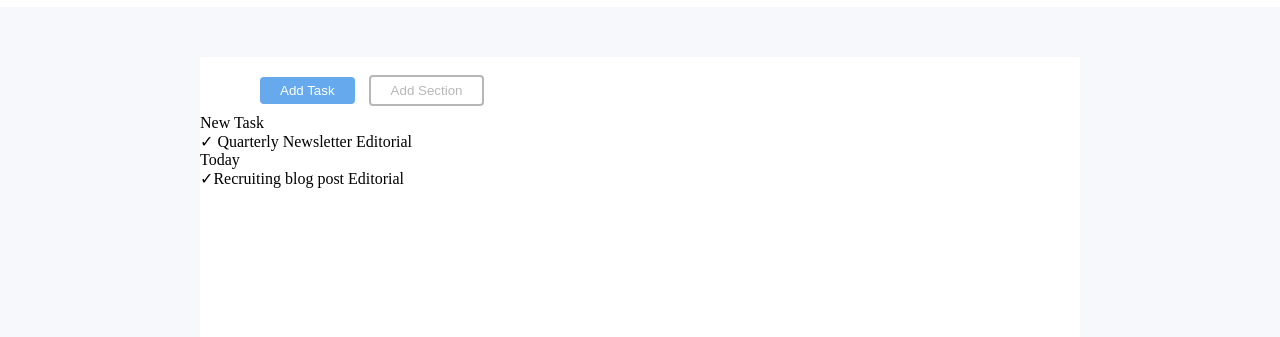
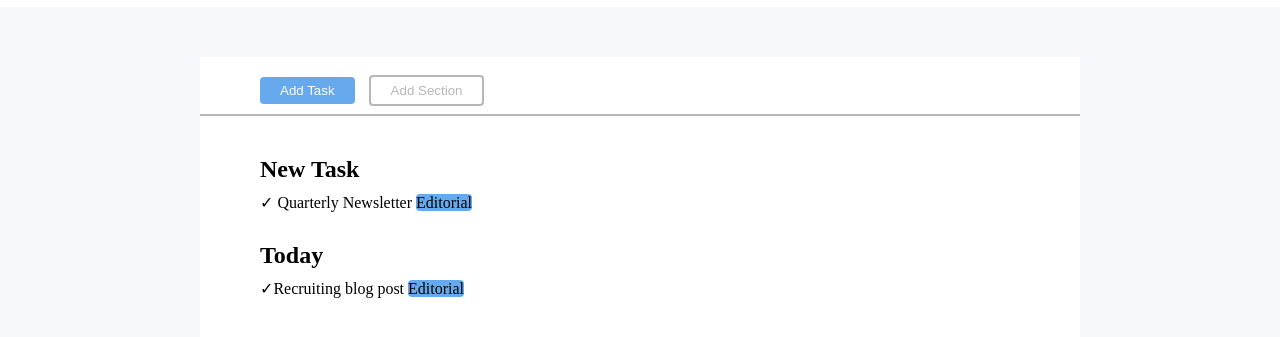
Before and after one commit to LorisGalleana/html-css-toboolist, a plain HTML site: page index.html in a window 1280 px wide. Shown: the part 83-420 px from the top of the page. Drawn offline with Linux system fonts and the light colour scheme.

Commit message:
add tag task

```diff
--- a/CSS/style.css
+++ b/CSS/style.css
@@ -39,7 +39,6 @@ header {
     margin: 50px 200px;
     background-color: white;
 }
-
 .new-task {
     background-color: rgb(102, 170, 237);
     color: white;
@@ -54,6 +53,24 @@ header {
     border: 2px solid rgb(183, 183, 183);
     padding: 6px 20px;
     border-radius: 4px;
+}
 
+.dividing-line {
+    height: 2px;
+    background-color: rgb(183, 183, 183);
+    margin-bottom: 40px;
+}
+.section-margin {
+    margin-left: 60px;
+}
+.section-title {
+    font-size: 24px;
+    font-weight: 900;
+    margin-bottom: 10px;
+    margin-top: 30px;
+}
 
+.editorial {
+    background-color: rgb(102, 170, 237);
+    border-radius: 4px;
 }
--- a/index.html
+++ b/index.html
@@ -20,8 +20,11 @@
                 <div>
                     <button class="new-task">Add Task</button>
                     <button class="new-section">Add Section</button>
-                    <span class="dividing-line"></span>
+                    <p class="dividing-line"></p>
                 </div>
+
+                <!-- sezioni varie -->
+                <div class="section-margin">
                     <!-- sezione New Task -->
                     <div>
                         <div class="section-title">New Task</div>
@@ -32,6 +35,8 @@
                         <div class="section-title">Today</div>
                         <p><span class="check">&check;</span>Recruiting blog post <span class="editorial">Editorial</span></p>
                     </div>
+                </div>
+
 
 
             </section>
```
Lines whose indentation alone changed are shown as unchanged.
